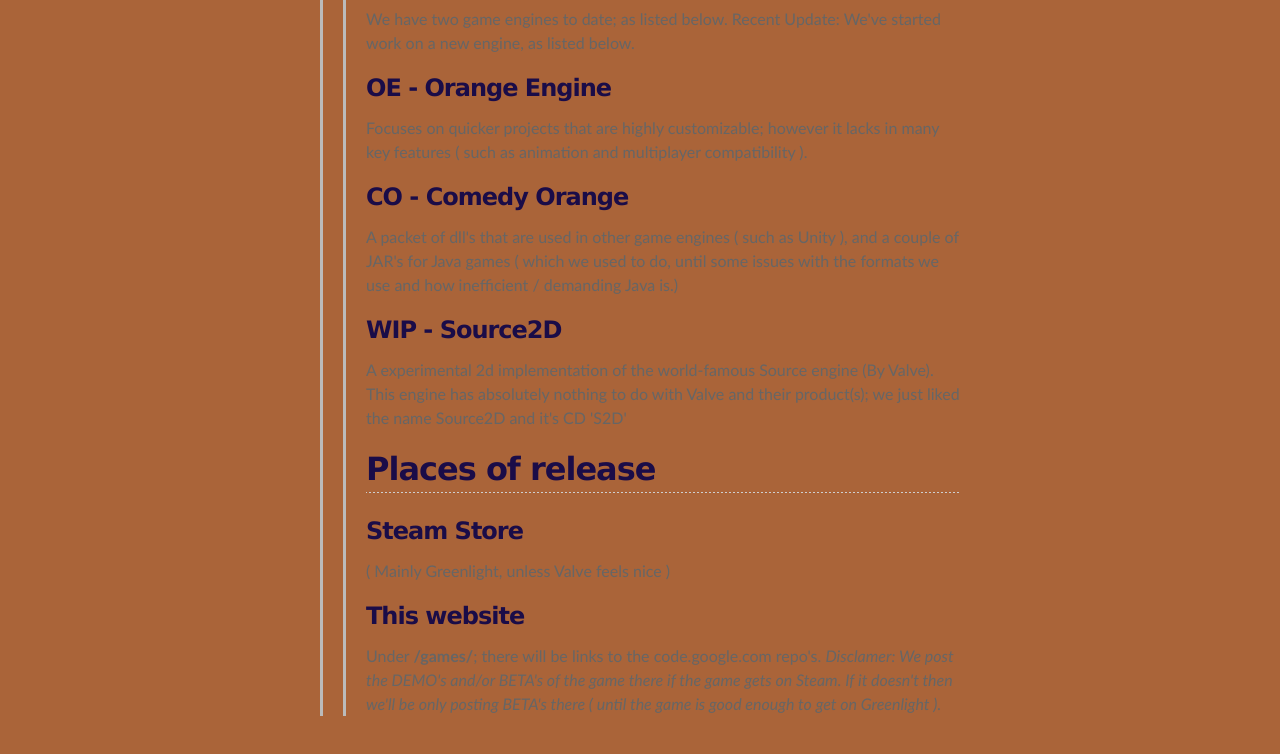
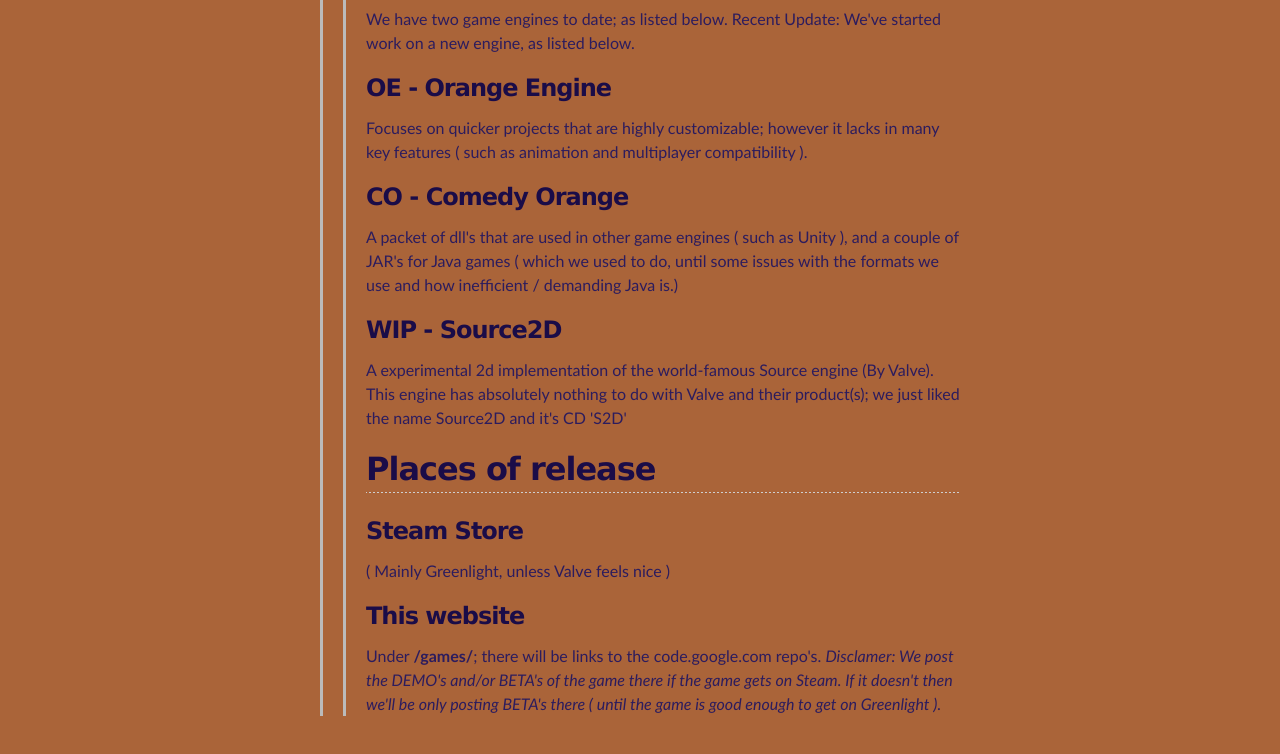
Before and after one commit to orangecubegames/orangecubegames.github.io, a plain HTML site: page index.html in a window 1280 px wide. Shown: the part 753-1507 px from the top of the page. Drawn offline with Linux system fonts and the light colour scheme.

Commit message:
Update stylesheet.css

```diff
--- a/stylesheets/stylesheet.css
+++ b/stylesheets/stylesheet.css
@@ -96,6 +96,7 @@
 
 p {
   margin: 10px 0 15px 0;
+  color: #2C1C5E;
 }
 
 footer p {
```
